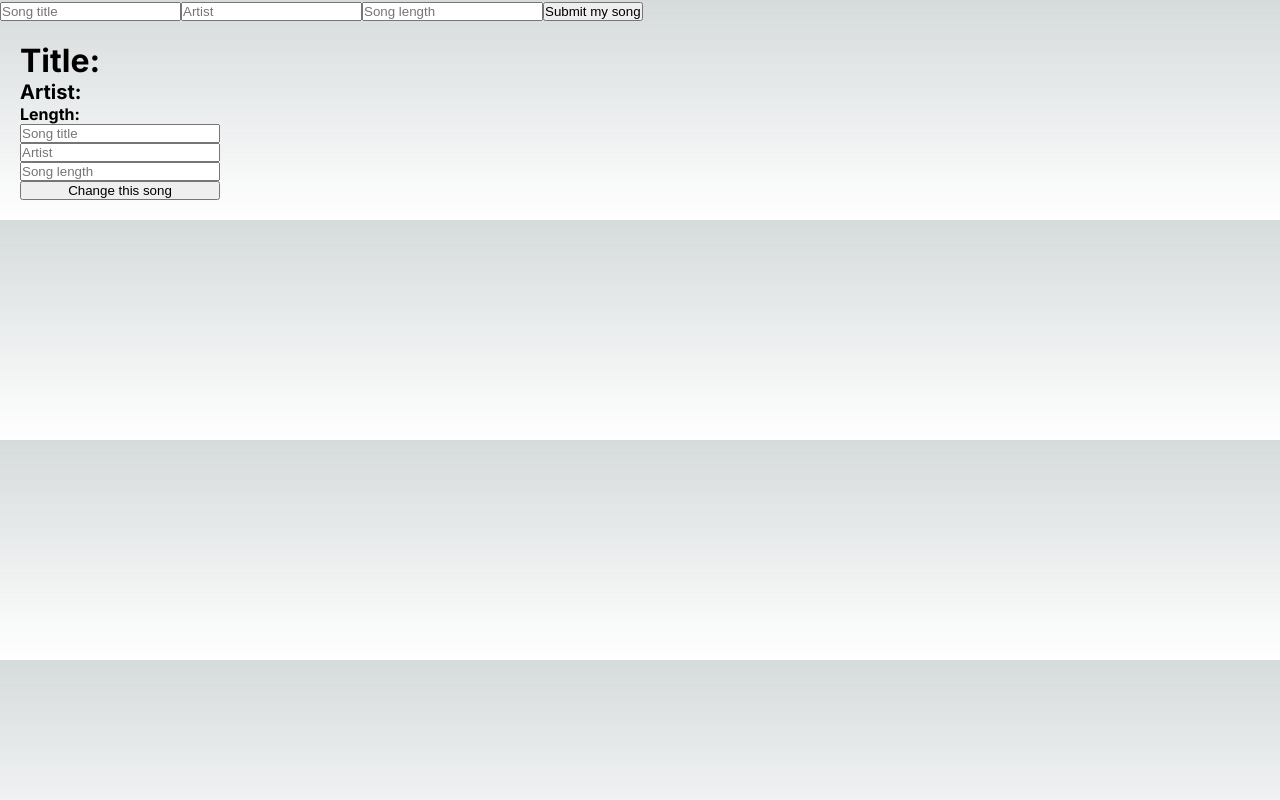
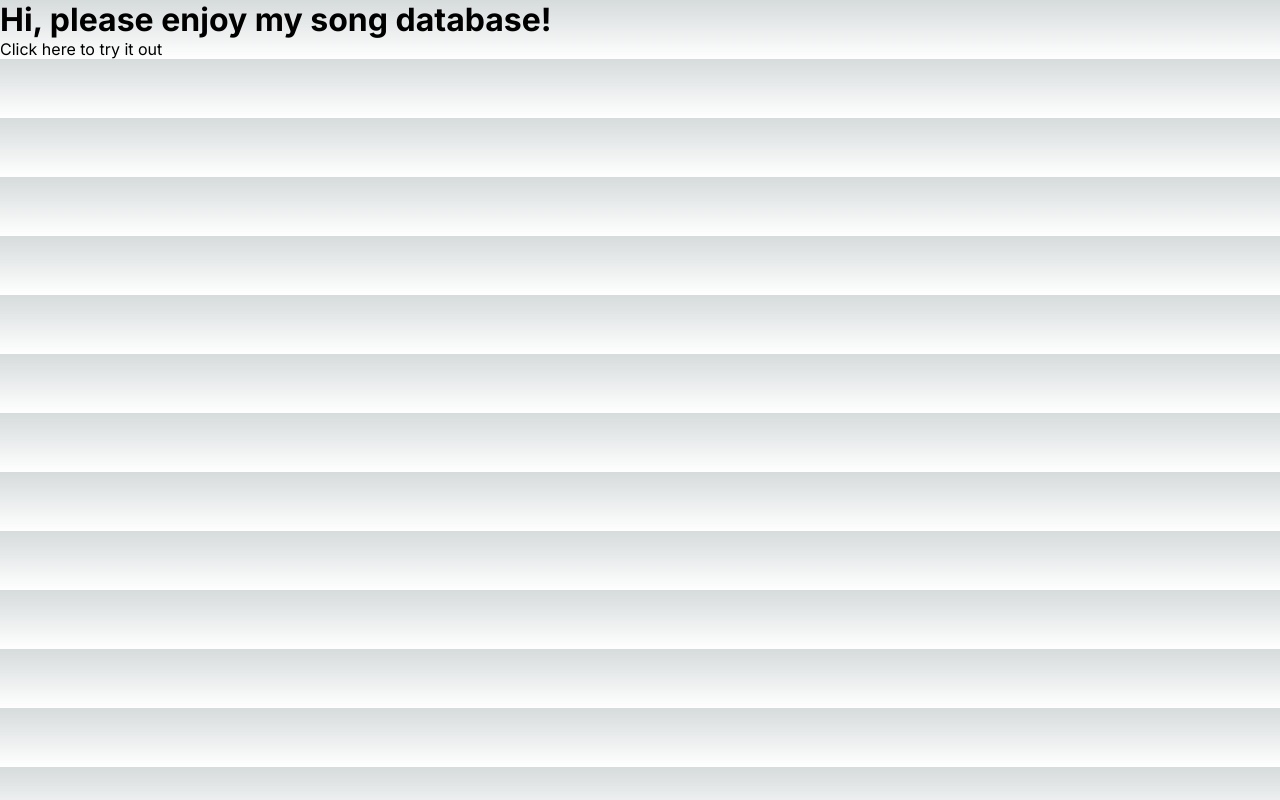
Before and after one commit to rebekkarutm/noSQL, a Next.js app: page / in a window 1280 px wide. Built offline with nearby package versions, Linux system fonts and the light colour scheme.

Commit message:
front page edited

```diff
--- a/src/app/page.tsx
+++ b/src/app/page.tsx
@@ -1,17 +1,12 @@
 'use client'
-import Change from "./components/editSong"
-import Add from "./front/page"
+import Link from "next/link"
+import Back from "./back/page"
 
 export default function Both() {
   return (
     <>
-      <Add></Add>
-      <Change songObj={{
-        _id: "",
-        title: "",
-        artist: "",
-        length: ""
-      }}></Change>
+    <h1>Hi, please enjoy my song database!</h1>
+    <Link href='/back'>Click here to try it out</Link>
     </>
   )
 }
```
